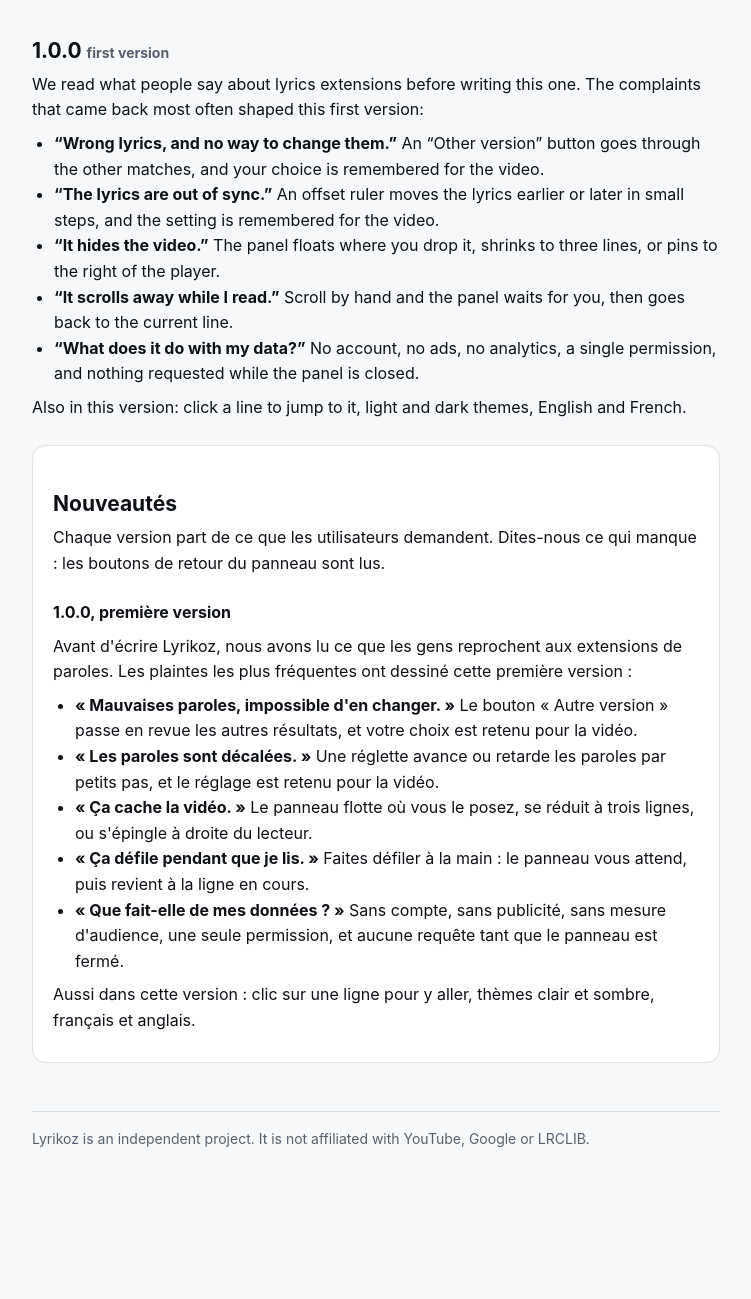
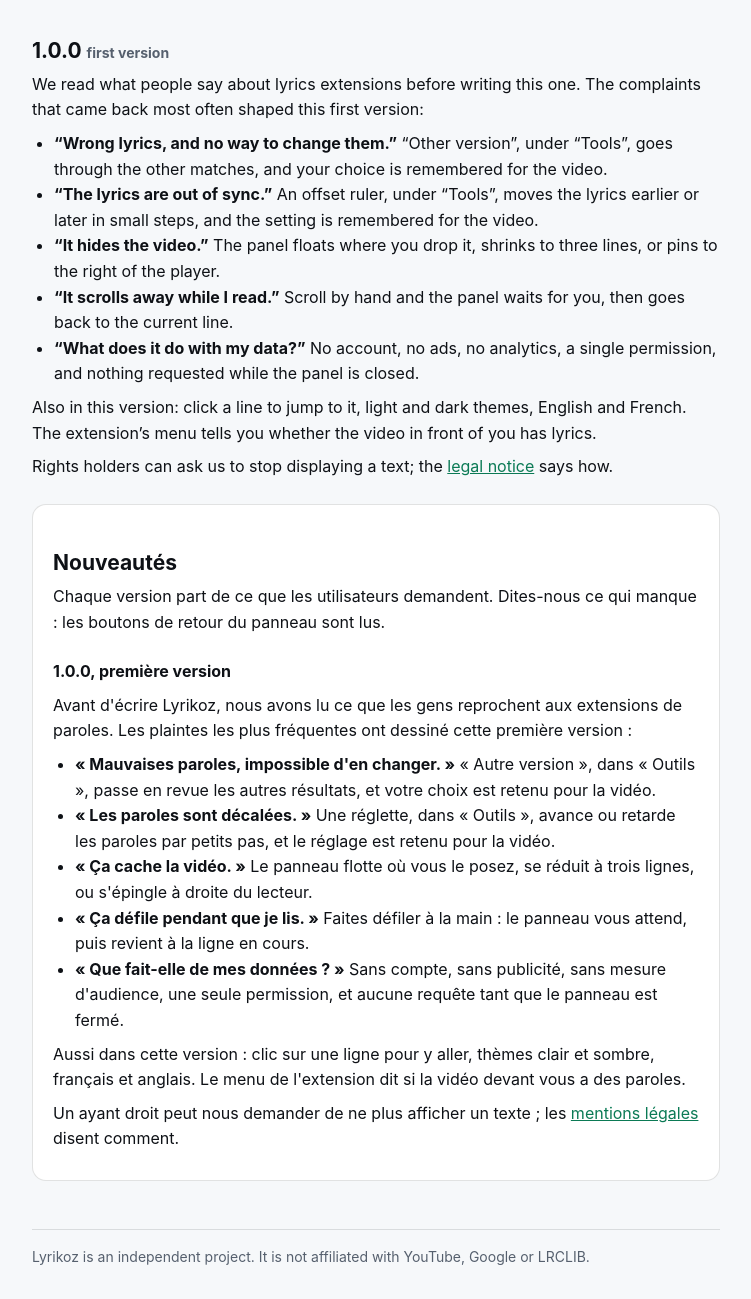
Before and after one commit to creativenetworkai/lyrikoz-site, a plain HTML site: page changelog.html in a window 1280 px wide. Shown: the part 201-1500 px from the top of the page, without its empty margins (264-1015 px from the left). Before the commit the page ends 1415 px from the top, so only its background shows below. Drawn offline with Linux system fonts and the light colour scheme.

Commit message:
Update the release notes

```diff
--- a/changelog.html
+++ b/changelog.html
@@ -27,13 +27,14 @@
     <h2>1.0.0 <span class="muted">first version</span></h2>
     <p>We read what people say about lyrics extensions before writing this one. The complaints that came back most often shaped this first version:</p>
     <ul>
-      <li><strong>“Wrong lyrics, and no way to change them.”</strong> An “Other version” button goes through the other matches, and your choice is remembered for the video.</li>
-      <li><strong>“The lyrics are out of sync.”</strong> An offset ruler moves the lyrics earlier or later in small steps, and the setting is remembered for the video.</li>
+      <li><strong>“Wrong lyrics, and no way to change them.”</strong> “Other version”, under “Tools”, goes through the other matches, and your choice is remembered for the video.</li>
+      <li><strong>“The lyrics are out of sync.”</strong> An offset ruler, under “Tools”, moves the lyrics earlier or later in small steps, and the setting is remembered for the video.</li>
       <li><strong>“It hides the video.”</strong> The panel floats where you drop it, shrinks to three lines, or pins to the right of the player.</li>
       <li><strong>“It scrolls away while I read.”</strong> Scroll by hand and the panel waits for you, then goes back to the current line.</li>
       <li><strong>“What does it do with my data?”</strong> No account, no ads, no analytics, a single permission, and nothing requested while the panel is closed.</li>
     </ul>
-    <p>Also in this version: click a line to jump to it, light and dark themes, English and French.</p>
+    <p>Also in this version: click a line to jump to it, light and dark themes, English and French. The extension’s menu tells you whether the video in front of you has lyrics.</p>
+    <p>Rights holders can ask us to stop displaying a text; the <a href="legal.html">legal notice</a> says how.</p>
 
     <section id="fr" lang="fr" class="card">
       <h2>Nouveautés</h2>
@@ -42,13 +43,14 @@
       <h3>1.0.0, première version</h3>
       <p>Avant d'écrire Lyrikoz, nous avons lu ce que les gens reprochent aux extensions de paroles. Les plaintes les plus fréquentes ont dessiné cette première version :</p>
       <ul>
-        <li><strong>« Mauvaises paroles, impossible d'en changer. »</strong> Le bouton « Autre version » passe en revue les autres résultats, et votre choix est retenu pour la vidéo.</li>
-        <li><strong>« Les paroles sont décalées. »</strong> Une réglette avance ou retarde les paroles par petits pas, et le réglage est retenu pour la vidéo.</li>
+        <li><strong>« Mauvaises paroles, impossible d'en changer. »</strong> « Autre version », dans « Outils », passe en revue les autres résultats, et votre choix est retenu pour la vidéo.</li>
+        <li><strong>« Les paroles sont décalées. »</strong> Une réglette, dans « Outils », avance ou retarde les paroles par petits pas, et le réglage est retenu pour la vidéo.</li>
         <li><strong>« Ça cache la vidéo. »</strong> Le panneau flotte où vous le posez, se réduit à trois lignes, ou s'épingle à droite du lecteur.</li>
         <li><strong>« Ça défile pendant que je lis. »</strong> Faites défiler à la main : le panneau vous attend, puis revient à la ligne en cours.</li>
         <li><strong>« Que fait-elle de mes données ? »</strong> Sans compte, sans publicité, sans mesure d'audience, une seule permission, et aucune requête tant que le panneau est fermé.</li>
       </ul>
-      <p>Aussi dans cette version : clic sur une ligne pour y aller, thèmes clair et sombre, français et anglais.</p>
+      <p>Aussi dans cette version : clic sur une ligne pour y aller, thèmes clair et sombre, français et anglais. Le menu de l'extension dit si la vidéo devant vous a des paroles.</p>
+      <p>Un ayant droit peut nous demander de ne plus afficher un texte ; les <a href="legal.html#fr">mentions légales</a> disent comment.</p>
     </section>
   </main>
 
```
